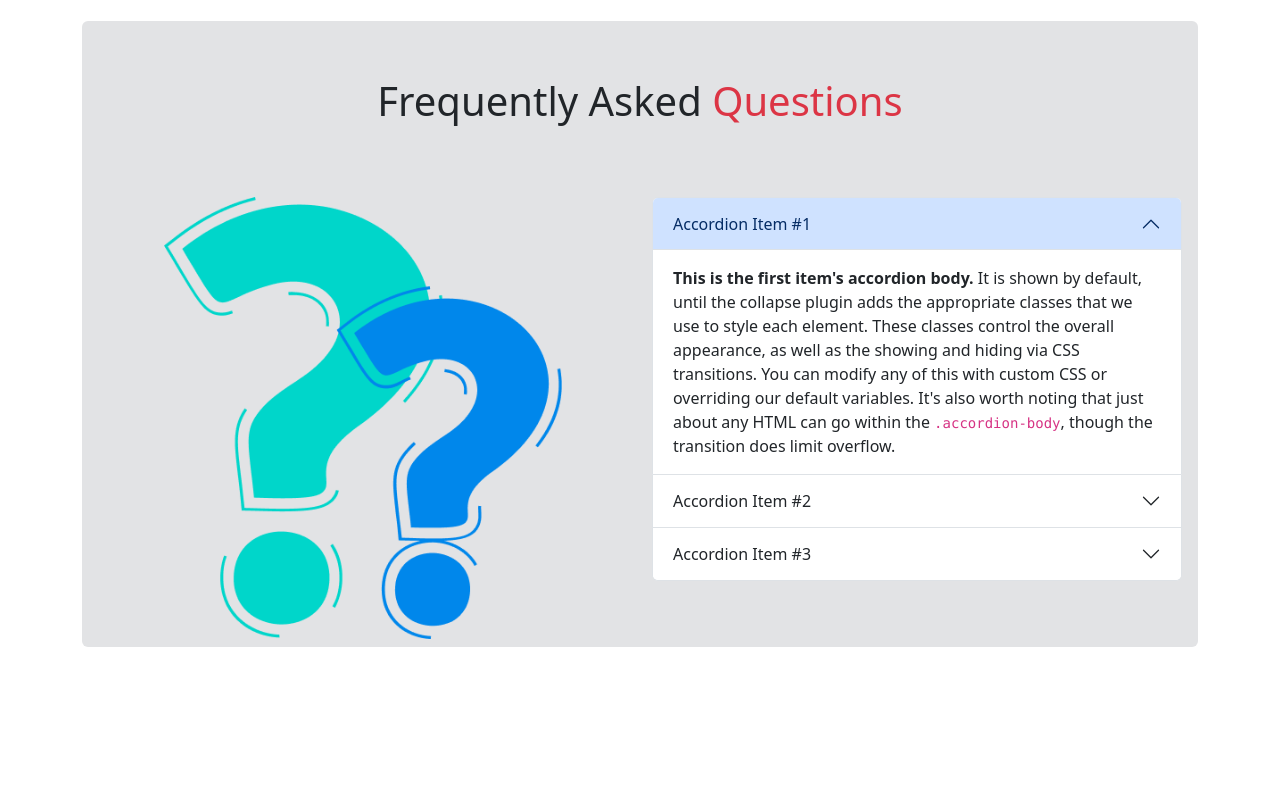
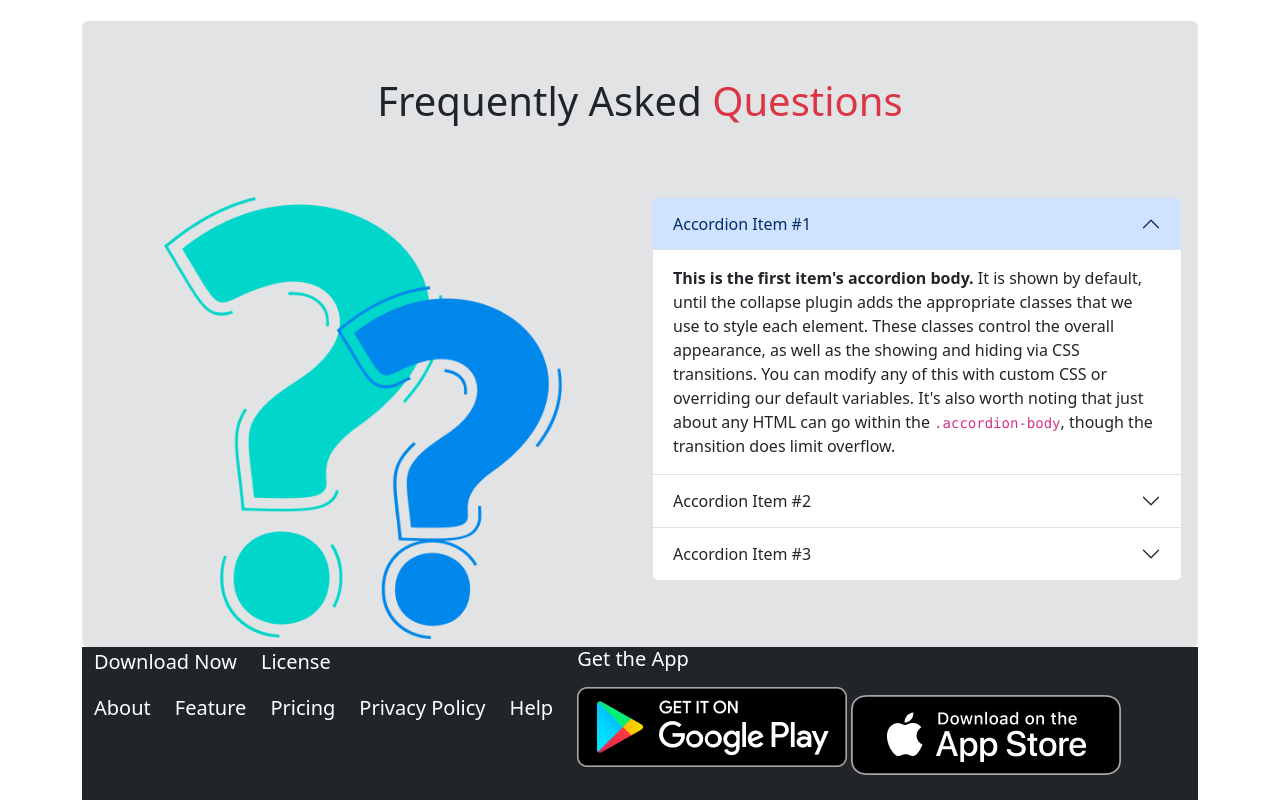
Before and after one commit to Imon763/bikerz-zone, a plain HTML site: page index.html in a window 1280 px wide. Shown: the part 2213-3013 px from the top of the page. Before the commit the page ends 2860 px from the top, so only its background shows below. Drawn offline with nearby package versions, Linux system fonts and the light colour scheme.

Commit message:
few footers added

```diff
--- a/css/styles.css
+++ b/css/styles.css
@@ -1,3 +1,6 @@
 .bikerz-zone-light-red{
     background-color: rgba(231, 108, 108, 0.116);
 }
+.li-item{
+    list-style: none;
+}
--- a/index.html
+++ b/index.html
@@ -20,9 +20,8 @@
     <nav class="navbar navbar-expand-lg bg-body-tertiary">
       <div class="container-fluid">
         <a class="navbar-brand" href="#">Bikerz Zone</a>
-                <button class="navbar-toggler" type="button" data-bs-toggle="collapse"
-                    data-bs-target="#navbarSupportedContent" aria-controls="navbarSupportedContent"
-                    aria-expanded="false" aria-label="Toggle navigation">
+        <button class="navbar-toggler" type="button" data-bs-toggle="collapse" data-bs-target="#navbarSupportedContent"
+          aria-controls="navbarSupportedContent" aria-expanded="false" aria-label="Toggle navigation">
           <span class="navbar-toggler-icon"></span>
         </button>
         <div class="collapse navbar-collapse" id="navbarSupportedContent">
@@ -137,7 +136,8 @@
             <img src="images/bike-1.png" class="card-img-top" alt="...">
             <div class="card-body">
               <h5 class="card-title">Ducati XDIAVEL S-73</h5>
-                      <p class="card-text">This is a wider card with supporting text below as a natural lead-in to additional content. This content is a little bit longer.</p>
+              <p class="card-text">This is a wider card with supporting text below as a natural lead-in to additional
+                content. This content is a little bit longer.</p>
             </div>
             <div class="card-footer">
               <button class="btn btn-outline-danger">Purchase</button>
@@ -161,7 +161,8 @@
             <img src="images/bike-3.png" class="card-img-top" alt="...">
             <div class="card-body">
               <h5 class="card-title">2021 Honda CBR500R</h5>
-                      <p class="card-text">This is a wider card with supporting text below as a natural lead-in to additional content. This card has even longer content than the first to show that equal height action.</p>
+              <p class="card-text">This is a wider card with supporting text below as a natural lead-in to additional
+                content. This card has even longer content than the first to show that equal height action.</p>
             </div>
             <div class="card-footer">
               <button class="btn btn-outline-danger">Purchase</button>
@@ -179,7 +180,8 @@
           <div class="card text-center h-100">
             <img src="images/user-1.png" class="w-25 mx-auto mt-3   card-img-top" alt="...">
             <div class="card-body">
-                      <p class="card-text">This is a longer card with supporting text below as a natural lead-in to additional content. This content is a little bit longer.</p>
+              <p class="card-text">This is a longer card with supporting text below as a natural lead-in to additional
+                content. This content is a little bit longer.</p>
               <p class="text-warning">
                 <i class="fa-solid fa-star"></i>
                 <i class="fa-solid fa-star"></i>
@@ -195,7 +197,8 @@
           <div class="card text-center h-100">
             <img src="images/user-2.png" class="w-25 mx-auto mt-3 card-img-top" alt="...">
             <div class="card-body">
-                      <p class="card-text">This is a longer card with supporting text below as a natural lead-in to additional content. This content is a little bit longer.</p>
+              <p class="card-text">This is a longer card with supporting text below as a natural lead-in to additional
+                content. This content is a little bit longer.</p>
               <p class="text-warning">
                 <i class="fa-solid fa-star"></i>
                 <i class="fa-solid fa-star"></i>
@@ -211,7 +214,8 @@
           <div class="card text-center h-100">
             <img src="images/user-3.png" class="w-25 mx-auto mt-3 card-img-top" alt="...">
             <div class="card-body">
-                      <p class="card-text">This is a longer card with supporting text below as a natural lead-in to additional content. This content is a little bit longer.</p>
+              <p class="card-text">This is a longer card with supporting text below as a natural lead-in to additional
+                content. This content is a little bit longer.</p>
               <p class="text-warning">
                 <i class="fa-solid fa-star"></i>
                 <i class="fa-solid fa-star"></i>
@@ -237,37 +241,55 @@
           <div class="accordion" id="accordionExample">
             <div class="accordion-item">
               <h2 class="accordion-header" id="headingOne">
-                            <button class="accordion-button" type="button" data-bs-toggle="collapse" data-bs-target="#collapseOne" aria-expanded="true" aria-controls="collapseOne">
+                <button class="accordion-button" type="button" data-bs-toggle="collapse" data-bs-target="#collapseOne"
+                  aria-expanded="true" aria-controls="collapseOne">
                   Accordion Item #1
                 </button>
               </h2>
-                          <div id="collapseOne" class="accordion-collapse collapse show" aria-labelledby="headingOne" data-bs-parent="#accordionExample">
+              <div id="collapseOne" class="accordion-collapse collapse show" aria-labelledby="headingOne"
+                data-bs-parent="#accordionExample">
                 <div class="accordion-body">
-                              <strong>This is the first item's accordion body.</strong> It is shown by default, until the collapse plugin adds the appropriate classes that we use to style each element. These classes control the overall appearance, as well as the showing and hiding via CSS transitions. You can modify any of this with custom CSS or overriding our default variables. It's also worth noting that just about any HTML can go within the <code>.accordion-body</code>, though the transition does limit overflow.
+                  <strong>This is the first item's accordion body.</strong> It is shown by default, until the collapse
+                  plugin adds the appropriate classes that we use to style each element. These classes control the
+                  overall appearance, as well as the showing and hiding via CSS transitions. You can modify any of this
+                  with custom CSS or overriding our default variables. It's also worth noting that just about any HTML
+                  can go within the <code>.accordion-body</code>, though the transition does limit overflow.
                 </div>
               </div>
             </div>
             <div class="accordion-item">
               <h2 class="accordion-header" id="headingTwo">
-                            <button class="accordion-button collapsed" type="button" data-bs-toggle="collapse" data-bs-target="#collapseTwo" aria-expanded="false" aria-controls="collapseTwo">
+                <button class="accordion-button collapsed" type="button" data-bs-toggle="collapse"
+                  data-bs-target="#collapseTwo" aria-expanded="false" aria-controls="collapseTwo">
                   Accordion Item #2
                 </button>
               </h2>
-                          <div id="collapseTwo" class="accordion-collapse collapse" aria-labelledby="headingTwo" data-bs-parent="#accordionExample">
+              <div id="collapseTwo" class="accordion-collapse collapse" aria-labelledby="headingTwo"
+                data-bs-parent="#accordionExample">
                 <div class="accordion-body">
-                              <strong>This is the second item's accordion body.</strong> It is hidden by default, until the collapse plugin adds the appropriate classes that we use to style each element. These classes control the overall appearance, as well as the showing and hiding via CSS transitions. You can modify any of this with custom CSS or overriding our default variables. It's also worth noting that just about any HTML can go within the <code>.accordion-body</code>, though the transition does limit overflow.
+                  <strong>This is the second item's accordion body.</strong> It is hidden by default, until the collapse
+                  plugin adds the appropriate classes that we use to style each element. These classes control the
+                  overall appearance, as well as the showing and hiding via CSS transitions. You can modify any of this
+                  with custom CSS or overriding our default variables. It's also worth noting that just about any HTML
+                  can go within the <code>.accordion-body</code>, though the transition does limit overflow.
                 </div>
               </div>
             </div>
             <div class="accordion-item">
               <h2 class="accordion-header" id="headingThree">
-                            <button class="accordion-button collapsed" type="button" data-bs-toggle="collapse" data-bs-target="#collapseThree" aria-expanded="false" aria-controls="collapseThree">
+                <button class="accordion-button collapsed" type="button" data-bs-toggle="collapse"
+                  data-bs-target="#collapseThree" aria-expanded="false" aria-controls="collapseThree">
                   Accordion Item #3
                 </button>
               </h2>
-                          <div id="collapseThree" class="accordion-collapse collapse" aria-labelledby="headingThree" data-bs-parent="#accordionExample">
+              <div id="collapseThree" class="accordion-collapse collapse" aria-labelledby="headingThree"
+                data-bs-parent="#accordionExample">
                 <div class="accordion-body">
-                              <strong>This is the third item's accordion body.</strong> It is hidden by default, until the collapse plugin adds the appropriate classes that we use to style each element. These classes control the overall appearance, as well as the showing and hiding via CSS transitions. You can modify any of this with custom CSS or overriding our default variables. It's also worth noting that just about any HTML can go within the <code>.accordion-body</code>, though the transition does limit overflow.
+                  <strong>This is the third item's accordion body.</strong> It is hidden by default, until the collapse
+                  plugin adds the appropriate classes that we use to style each element. These classes control the
+                  overall appearance, as well as the showing and hiding via CSS transitions. You can modify any of this
+                  with custom CSS or overriding our default variables. It's also worth noting that just about any HTML
+                  can go within the <code>.accordion-body</code>, though the transition does limit overflow.
                 </div>
               </div>
             </div>
@@ -275,11 +297,30 @@
         </div>
       </div>
     </section>
-
-
   </main>
 
-    <footer></footer>
+  <footer class="bg-dark">
+    <div class="container d-flex ">
+      <div class="cols">
+        <div class="d-flex fs-5 text-white">
+          <p class="me-4">Download Now</p>
+          <p>License</p>
+        </div>
+        <ul class="d-flex fs-5 list-unstyled">
+          <li class="me-4 text-white">About</li>
+          <li class="me-4 text-white">Feature</li>
+          <li class="me-4 text-white">Pricing</li>
+          <li class="me-4 text-white">Privacy Policy</li>
+          <li class="me-4 text-white">Help</li>
+        </ul>
+      </div>
+      <div class="mb-3">
+        <h5 class="text-white mb-3">Get the App</h5>
+        <img class="mb-3" src="images/android.png" alt="">
+        <img src="images/ios.png" alt="">
+      </div>
+    </div>
+  </footer>
 
   <!-- bootstrap js -->
   <script src="https://cdn.jsdelivr.net/npm/bootstrap@5.3.0-alpha1/dist/js/bootstrap.bundle.min.js"
```
Lines whose indentation alone changed are shown as unchanged.
